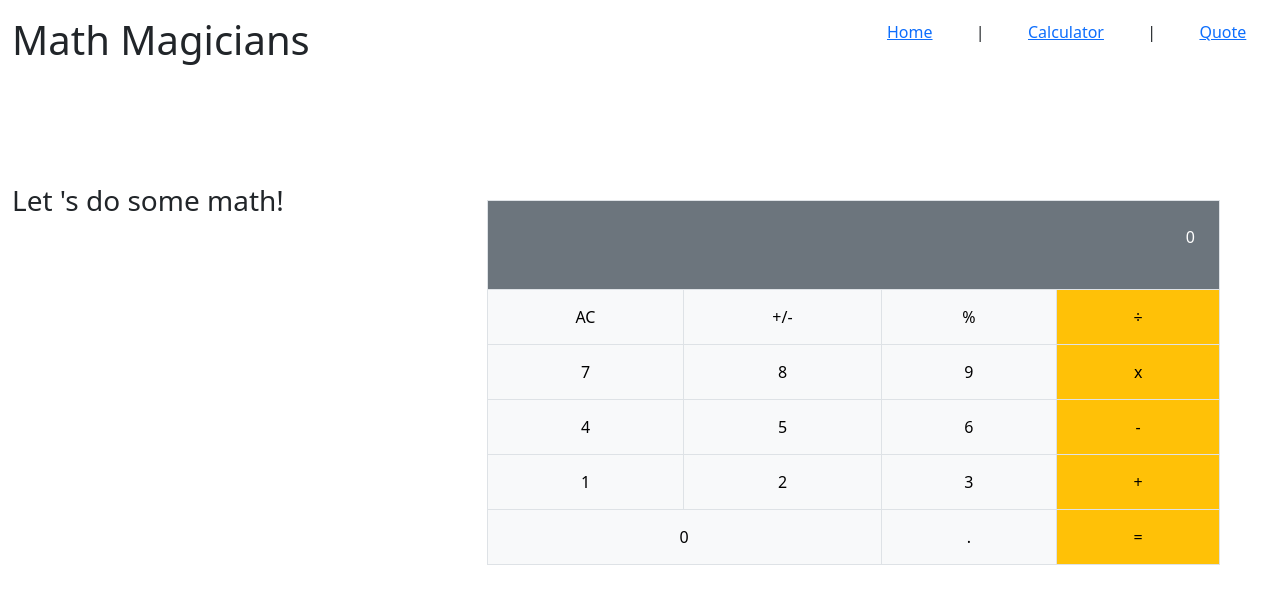
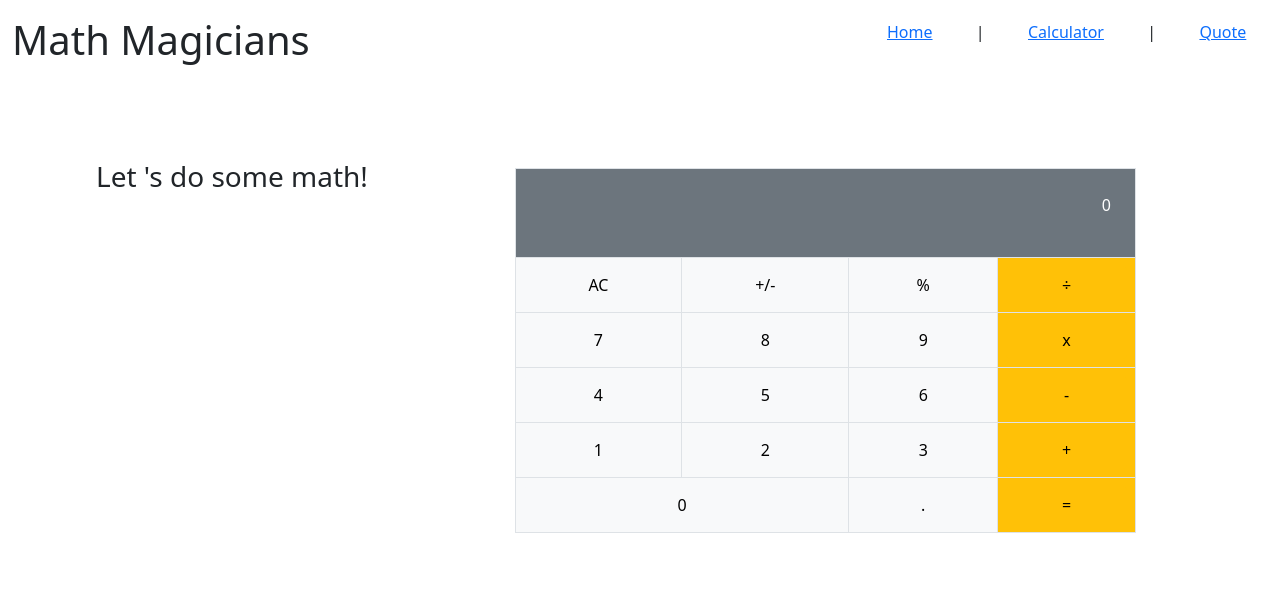
Before and after one commit to amiraabouhadid/math_magicians, a React (Create React App) app: page /calculator in a window 1280 px wide. Shown: the top 604 px of the page. Built offline with nearby package versions, Linux system fonts and the light colour scheme.

Commit message:
adjust padding

```diff
--- a/src/components/Calculator.js
+++ b/src/components/Calculator.js
@@ -64,7 +64,7 @@ const Calculator = () => {
 
   return (
     <Container fluid>
-      <Container className="py-3">
+      <Container className="py-2">
         <Table bordered className="">
 
           <tbody>
--- a/src/pages/CalculatePage.js
+++ b/src/pages/CalculatePage.js
@@ -3,7 +3,7 @@ import Calculator from '../components/Calculator';
 
 const CalculatePage = () => (
   <div className=" container-fluid">
-    <div className="row py-5 my-5">
+    <div className="row p-4 m-5">
       <h3 className="col-4"> Let &apos;s do some math!</h3>
       <div className="col-8">
         <Calculator />
--- a/src/pages/Home.js
+++ b/src/pages/Home.js
@@ -2,7 +2,7 @@ import React from 'react';
 import { LoremIpsum } from 'react-lorem-ipsum';
 
 const Home = () => (
-  <div>
+  <div className="p-5">
     <h2>Welcome to our page! </h2>
 
     <LoremIpsum />
```
